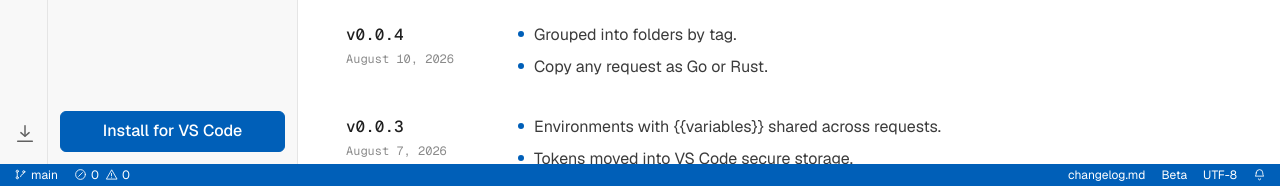
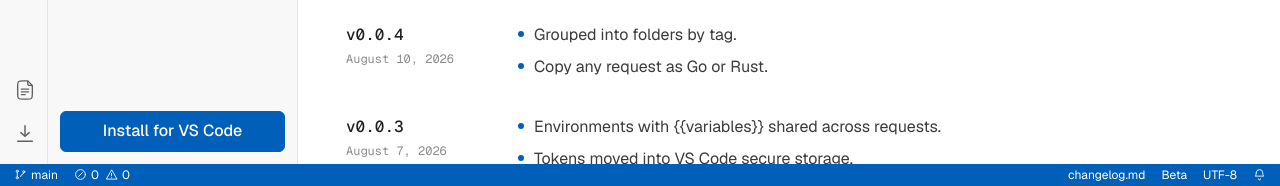
Before and after one commit to saurowankhade/dragonfly-web, a Next.js app: page /changelog in a window 1280 px wide. Shown: the part 614-800 px from the top of the page. Built offline with nearby package versions, Linux system fonts and the light colour scheme.

Commit message:
fix: added docs redirect

```diff
--- a/app/components/Shell.js
+++ b/app/components/Shell.js
@@ -15,7 +15,10 @@ import {
   ErrorIcon,
   WarningIcon,
   BellIcon,
+  GoogleDocIcon,
 } from "./icons";
+
+const DOCS = "http://docs.usedragonfly.xyz/";
 import { VIEWS, OUTLINES } from "../lib/nav";
 
 const MARKETPLACE =
@@ -87,6 +90,19 @@ export default function Shell({ children }) {
               );
             })}
           </div>
+          <div className="flex flex-col gap-1">
+            <a
+              href={DOCS}
+              target="_blank"
+              title="Documentation"
+              aria-label="Documentation"
+              className="group relative grid h-10 w-10 place-items-center border-l-2 border-transparent text-muted hover:text-ink"
+            >
+              <GoogleDocIcon size={22} />
+              <span className="pointer-events-none absolute left-[46px] top-1/2 z-50 hidden -translate-y-1/2 whitespace-nowrap rounded-md border border-line2 bg-bg px-2 py-1 text-xs text-ink group-hover:block">
+                Documentation
+              </span>
+            </a>
             <a
               href={MARKETPLACE}
               target="_blank"
@@ -99,6 +115,7 @@ export default function Shell({ children }) {
                 Install on Marketplace
               </span>
             </a>
+          </div>
         </nav>
 
         {/* Explorer: shows the OPEN FILE's outline (its h2 headings) */}
--- a/app/components/icons.js
+++ b/app/components/icons.js
@@ -235,6 +235,16 @@ export function MailIcon({size = 24}) {
   );
 }
 
+export function GoogleDocIcon(props) {
+  return (
+    <Svg strokeWidth={1.5} {...props}>
+      <path d="M15 2.5V4C15 5.41421 15 6.12132 15.4393 6.56066C15.8787 7 16.5858 7 18 7H19.5" />
+      <path d="M4 16V8C4 5.17157 4 3.75736 4.87868 2.87868C5.75736 2 7.17157 2 10 2H14.1716C14.5803 2 14.7847 2 14.9685 2.07612C15.1522 2.15224 15.2968 2.29676 15.5858 2.58579L19.4142 6.41421C19.7032 6.70324 19.8478 6.84776 19.9239 7.03153C20 7.2153 20 7.41968 20 7.82843V16C20 18.8284 20 20.2426 19.1213 21.1213C18.2426 22 16.8284 22 14 22H10C7.17157 22 5.75736 22 4.87868 21.1213C4 20.2426 4 18.8284 4 16Z" />
+      <path d="M8 11H16M8 14H16M8 17H12.1708" />
+    </Svg>
+  );
+}
+
 export function DownloadIcon(props) {
   return (
     <Svg {...props}>
--- a/next.config.mjs
+++ b/next.config.mjs
@@ -1,6 +1,15 @@
 /** @type {import('next').NextConfig} */
 const nextConfig = {
-  /* config options here */
+  async redirects() {
+    return [
+      {
+        source: "/docs",
+        destination: "http://docs.usedragonfly.xyz/",
+        permanent: false,
+        basePath: false,
+      },
+    ];
+  },
 };
 
 export default nextConfig;
```
Also changed, not shown: app/lib/content.js, 1 other file (tests, documents, lock files or other folders). Lines whose indentation alone changed are shown as unchanged.
